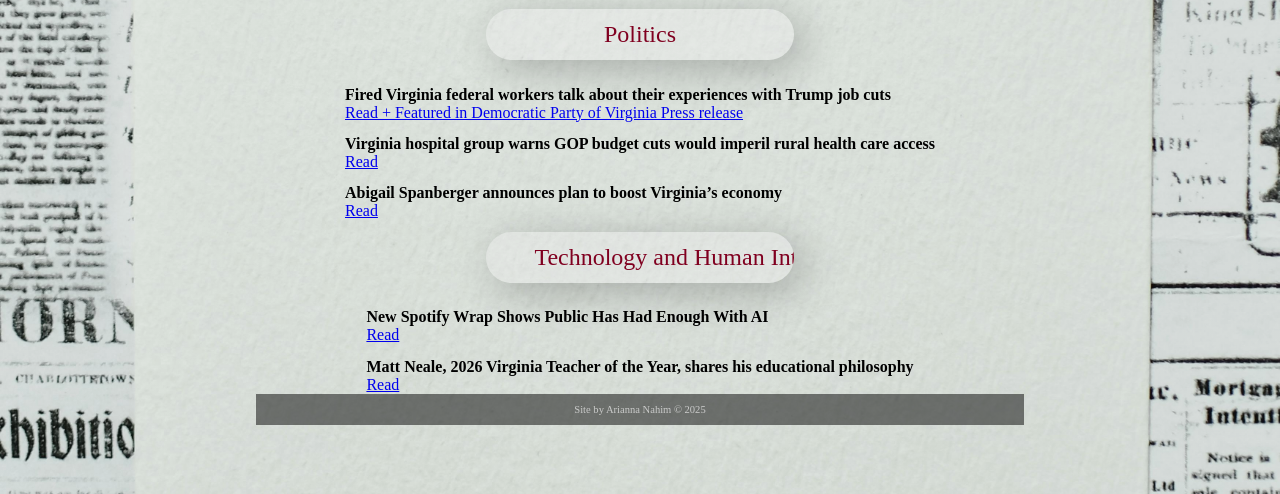
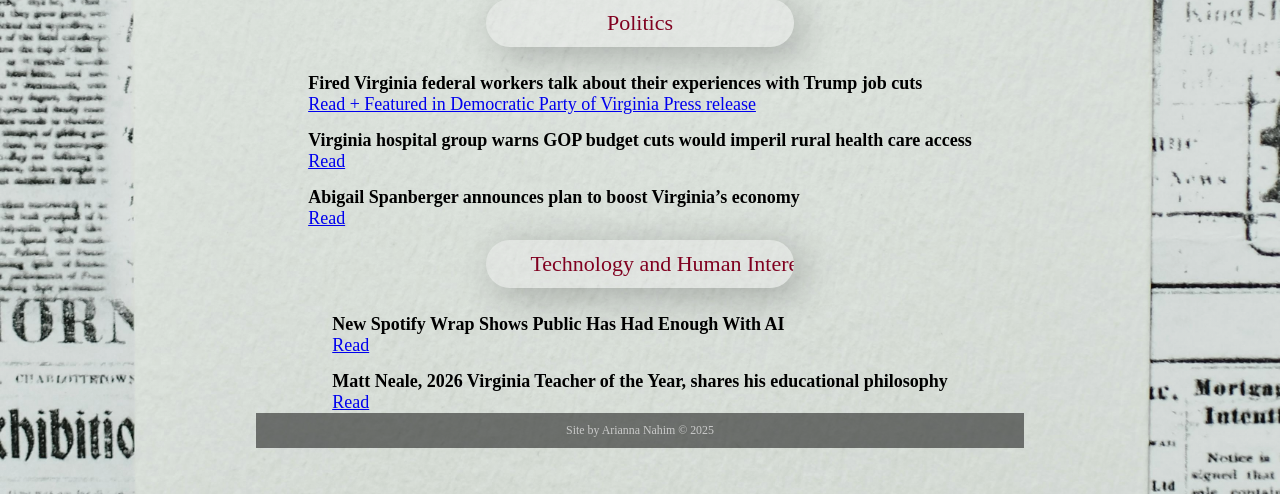
Before and after one commit to anahim28/anahim28.github.io, a plain HTML site: page index.html in a window 1280 px wide. Shown: the part 306-800 px from the top of the page. Drawn offline with Linux system fonts and the light colour scheme.

Commit message:
Update style.css

```diff
--- a/style.css
+++ b/style.css
@@ -25,7 +25,7 @@ body {
     font-family: body {
     font-family: "Times New Roman", Times, serif;
 }
-    font-size: 16px;
+    font-size: 18px;
     color: var(--primaryText);
     display: flex;
     flex-direction: column;
@@ -65,7 +65,7 @@ img {
     width: 90%;
     max-width: 400px;
     margin: 0.5em auto;
-    font-size: clamp(14px, 2.5vw, 24px);
+    font-size: clamp(14px, 2.5vw, 22px);
     padding: 0.5em 2em;
     border-radius: 1.25em;
     box-shadow: 0.4em 0.35em 1.75em rgba(0, 0, 0, 0.24);
```
